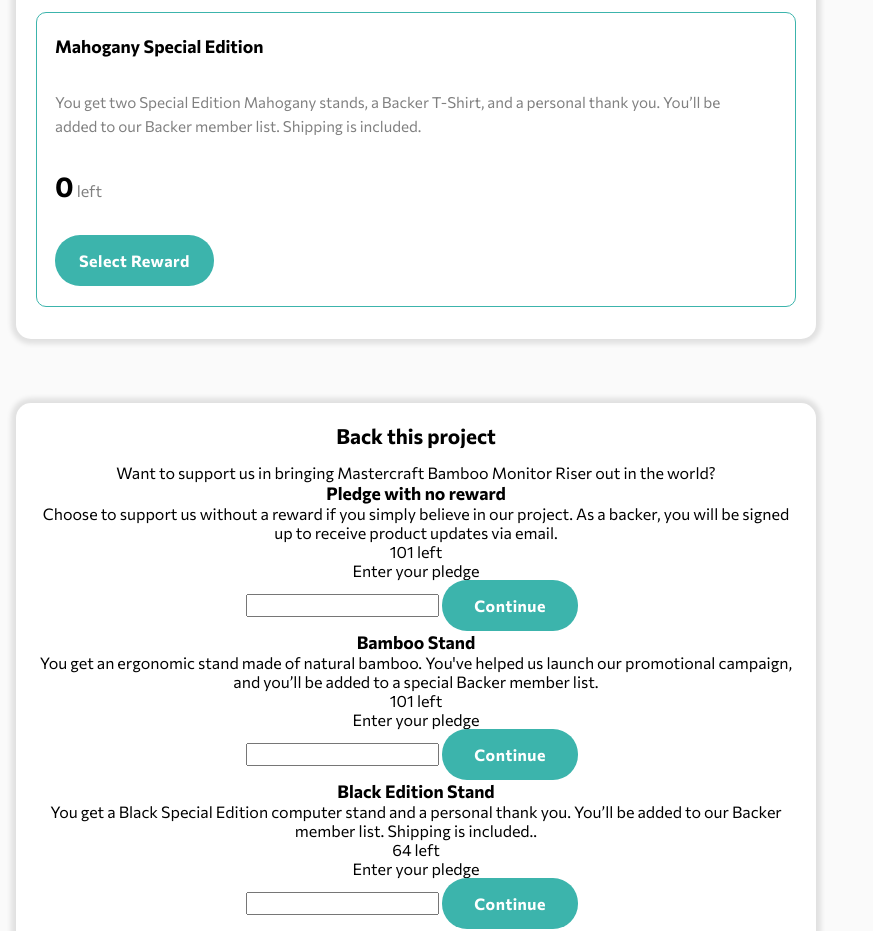
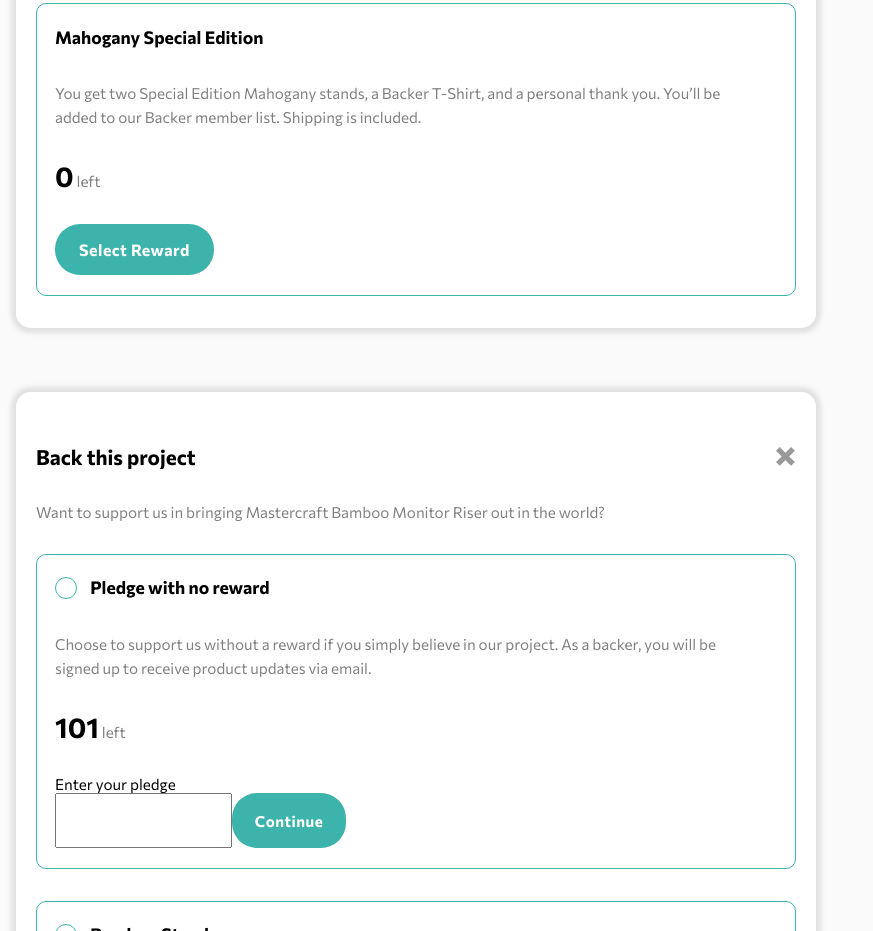
Before and after one commit to kamilp522/crowdfunding-page, a website built with Parcel: page src/index.html in a window 1280 px wide. Shown: the part 1869-2800 px from the top of the page, without its empty margins (0-873 px from the left). Built offline with nearby package versions, Linux system fonts and the light colour scheme.

Commit message:
selection modal in progress

```diff
--- a/src/index.html
+++ b/src/index.html
@@ -142,65 +142,83 @@
 
       <div class="selection-modal">
         <div class="modal-intro-container">
+          <div class="title-container">
             <h2>Back this project</h2>
-          <img src="../images/icon-close-menu.svg" aria-label="close pledge pop up" alt="">
+            <img class="close-selection-modal" src="../images/icon-close-modal.svg" aria-label="close pledge pop up" alt="">
+          </div>
           <p>Want to support us in bringing Mastercraft Bamboo Monitor
             Riser out in the world?</p>
         </div>
+
         <div class="pledge-cards-container">
-
           <div class="no-reward-pledge card">
-            <h3><span class="choose"></span>Pledge with no reward</h3>
+            <h3><span class="choose"><span class="chosen"></span></span>Pledge with no reward</h3>
             <p>Choose to support us without a
               reward if you simply believe in our project. As a backer, you will be signed
               up to receive product updates via email.</p>
             <p class="number-left"><span >101</span> left</p>
             <div class="enter-pledge">
               <p>Enter your pledge</p>
+              <div class="input-button-container">
               <input type="number">
+              <div class="button-wrap">
                 <button class="button">Continue</button>
+              </div>
+            </div>
             </div>
             </div>
 
           <div class="bamboo-stand card">
-            <h3><span class="choose"></span>Bamboo Stand</h3>
+            <h3><span class="choose"><span class="chosen"></span></span>Bamboo Stand</h3>
             <p>You get an ergonomic
               stand made of natural bamboo. You've helped us launch our promotional
               campaign, and you’ll be added to a special Backer member list.</p>
             <p class="number-left"><span >101</span> left</p>
             <div class="enter-pledge">
               <p>Enter your pledge</p>
+              <div class="input-button-container">
               <input type="number">
+              <div class="button-wrap">
                 <button class="button">Continue</button>
+              </div>
+            </div>
             </div>
             </div>
 
           <div class="black-edition-stand card">
-            <h3><span class="choose"></span>Black Edition Stand</h3>
+            <h3><span class="choose"><span class="chosen"></span></span>Black Edition Stand</h3>
             <p>You get a Black Special
               Edition computer stand and a personal thank you. You’ll be added to our
               Backer member list. Shipping is included..</p>
             <p class="number-left"><span >64</span> left</p>
             <div class="enter-pledge">
               <p>Enter your pledge</p>
+              <div class="input-button-container">
               <input type="number">
+              <div class="button-wrap">
                 <button class="button">Continue</button>
+              </div>
+            </div>
             </div>
             </div>
 
           <div class="mahogany-special-edition card">
-            <h3><span class="choose"></span>Mahogany Special Edition</h3>
+            <h3><span class="choose"><span class="chosen"></span></span>Mahogany Special Edition</h3>
             <p>You get two Special Edition Mahogany
               stands, a Backer T-Shirt, and a personal thank you. You’ll be added to our
               Backer member list. Shipping is included.</p>
             <p class="number-left"><span >0</span> left</p>
             <div class="enter-pledge">
               <p>Enter your pledge</p>
+              <div class="input-button-container">
               <input type="number">
+              <div class="button-wrap">
                 <button class="button">Continue</button>
               </div>
+
             </div>
-
+            </div>
+            </div>
           </div>
       </div>
     </main>
--- /dev/null
+++ b/src/sass/components/_card_default.sass
@@ -0,0 +1,32 @@
+@use '../abstracts' as abs
+
+.pledge-cards-container
+    display: grid
+    gap: 2em
+
+    .card
+        display: flex
+        flex-direction: column
+        padding: 0.25em 2em 0.25em 1.125em
+        border: 1px solid abs.$primary-mod-cyan
+        border-radius: 10px
+
+        & :nth-child(2)
+            color: grey
+            line-height: 1.5rem
+            font-size: 0.95rem
+
+        & > *
+            padding: 1em 0
+
+        & .number-left
+                color: grey
+
+
+        & .number-left span
+            font-weight: 700
+            font-size: 1.75rem
+            color: black
+
+        & .button
+            padding: 1em 1.5em
--- a/src/sass/components/_section_back_project.sass
+++ b/src/sass/components/_section_back_project.sass
@@ -1,4 +1,5 @@
 @use '../abstracts' as abs
+@use 'card_default'
 
 .back-project
     background-color: white
@@ -20,33 +21,33 @@
         & > *
             padding-block: 0.75em
 
-    .pledge-cards-container
-        display: grid
-        gap: 2em
+    // .pledge-cards-container
+    //     display: grid
+    //     gap: 2em
 
-        .card
-            display: flex
-            flex-direction: column
-            padding: 0.25em 3em 0.25em 1.125em
-            border: 1px solid abs.$primary-mod-cyan
-            border-radius: 10px
+    //     .card
+    //         display: flex
+    //         flex-direction: column
+    //         padding: 0.25em 3em 0.25em 1.125em
+    //         border: 1px solid abs.$primary-mod-cyan
+    //         border-radius: 10px
 
-            & :nth-child(2)
-                color: grey
-                line-height: 1.5rem
-                font-size: 0.95rem
+    //         & :nth-child(2)
+    //             color: grey
+    //             line-height: 1.5rem
+    //             font-size: 0.95rem
 
-            & > *
-                padding: 1em 0
+    //         & > *
+    //             padding: 1em 0
 
-            & .number-left
-                 color: grey
+    //         & .number-left
+    //              color: grey
 
 
-            & .number-left span
-                font-weight: 700
-                font-size: 1.75rem
-                color: black
+    //         & .number-left span
+    //             font-weight: 700
+    //             font-size: 1.75rem
+    //             color: black
 
-            & .button
-                padding: 1em 1.5em
+    //         & .button
+    //             padding: 1em 1.5em
--- a/src/sass/components/_selection_modal.sass
+++ b/src/sass/components/_selection_modal.sass
@@ -1,4 +1,5 @@
 @use '../abstracts' as abs
+@use 'card_default'
 
 .selection-modal
     background-color: white
@@ -6,5 +7,59 @@
     border-radius: 15px
     padding: 1.25em
     box-shadow: 0 0 5px 5px rgba(0, 0, 0, 0.1)
-    text-align: center
+    text-align: left
     width: clamp(20rem, 90%, 50rem)
+
+    .modal-intro-container
+        padding-block: 1em
+
+        & > *
+            padding-block: 1em
+
+        .title-container
+            display: flex
+            justify-content: space-between
+            align-items: center
+
+            img
+                cursor: pointer
+                width: 1.25rem
+                height: 1.25rem
+
+        p
+            color: grey
+            font-size: 0.95rem
+            line-height: 1.375rem
+
+    .choose
+        display: inline-flex
+        justify-content: center
+        align-items: center
+        height: 1.375rem
+        width: 1.375rem
+        line-height: 1.375rem
+        border-radius: 50%
+        border: 1px solid abs.$primary-mod-cyan
+        margin-right: .75em
+        cursor: pointer
+
+
+        .chosen
+            display: block
+            height: 0.8rem
+            width: 0.8rem
+            border-radius: 50%
+
+            &.active
+                background-color: abs.$primary-mod-cyan
+
+    .card.active
+        border: 3px solid abs.$primary-mod-cyan
+
+    .enter-pledge
+
+        .input-button-container
+            display: flex
+
+            .button
+                color: white
--- a/src/sass/components/_sidebar_menu.sass
+++ b/src/sass/components/_sidebar_menu.sass
@@ -20,7 +20,7 @@
         background: linear-gradient(rgba(0, 0, 0, 0.6), rgba(0, 0, 0, 0.15))
 
     .sidebar-wrapper
-        position: fixed
+        position: absolute
         top: 13.5%
         left: 10%
         right: 10%
--- a/src/sass/style.sass
+++ b/src/sass/style.sass
@@ -25,3 +25,6 @@
 
 h3
     font-size: 1.1rem
+
+p
+    font-size: 0.95rem
```
Also changed, not shown: dist/icon-close-modal.01865e85.svg (added), dist/index.html, 2 other files. Lines whose indentation alone changed are shown as unchanged.
